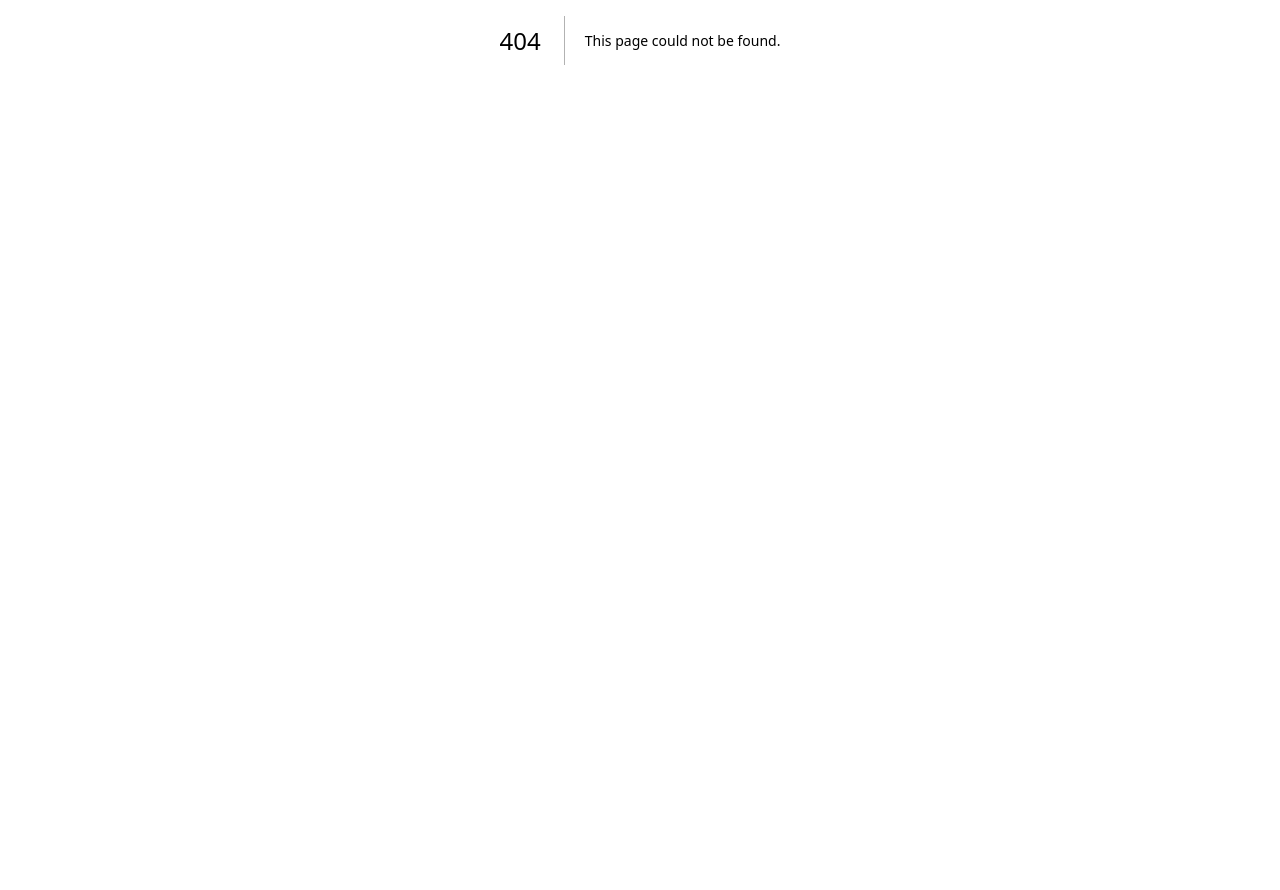
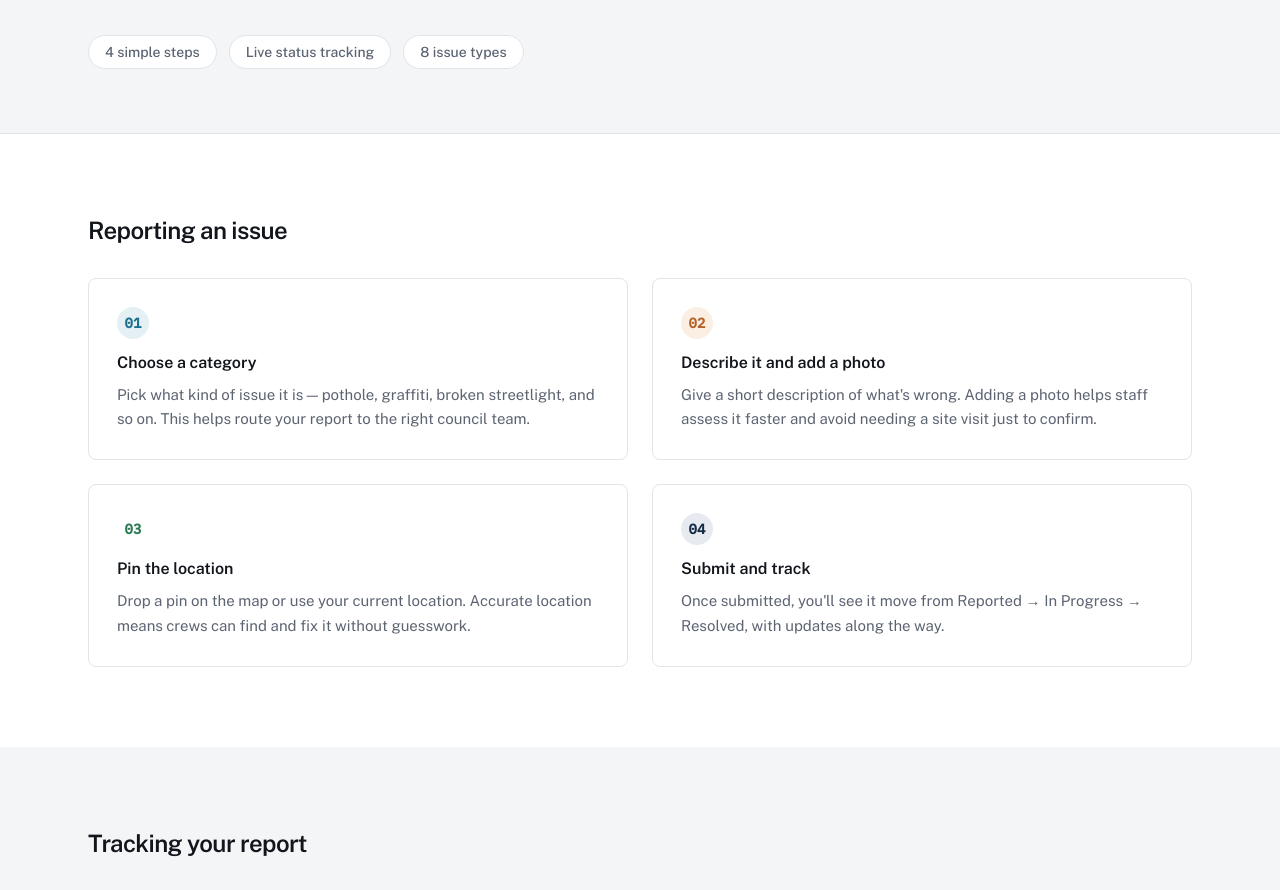
Before and after one commit to jennienguyen03/Group-3---Local-Government-Service-, a Next.js app: page /HowItWorks in a window 1280 px wide. Before the commit this address had no page. Shown: the part 360-1250 px from the top of the page. Before the commit the page ends 800 px from the top, so only its background shows below. Built offline with nearby package versions, Linux system fonts and the light colour scheme.

Commit message:
Added How it works page with added css

```diff
--- /dev/null
+++ b/src/app/HowItWorks/page.tsx
@@ -0,0 +1,214 @@
+import Link from "next/link";
+import { LandingNavbar } from "~/components/LandingNavbar";
+import {
+  IconPothole,
+  IconGraffiti,
+  IconDumping,
+  IconPlayground,
+  IconStreetlight,
+  IconVegetation,
+  IconWaterLeak,
+  IconFootpath,
+} from "~/components/IssueTypeIcon";
+
+const ISSUE_TYPES = [
+  { type: "POTHOLE", label: "Pothole", Icon: IconPothole },
+  { type: "GRAFFITI", label: "Graffiti", Icon: IconGraffiti },
+  { type: "ILLEGAL_DUMPING", label: "Illegal dumping", Icon: IconDumping },
+  { type: "DAMAGED_PLAYGROUND_EQUIPMENT", label: "Playground damage", Icon: IconPlayground },
+  { type: "BROKEN_STREETLIGHT", label: "Broken streetlight", Icon: IconStreetlight },
+  { type: "OVERGROWN_VEGETATION", label: "Overgrown vegetation", Icon: IconVegetation },
+  { type: "WATER_LEAK", label: "Water leak", Icon: IconWaterLeak },
+  { type: "FOOTPATH_DAMAGE", label: "Footpath damage", Icon: IconFootpath },
+];
+
+// The four steps a resident goes through to file a report — each gets its own color
+const REPORT_STEPS = [
+  {
+    number: "01",
+    title: "Choose a category",
+    copy: "Pick what kind of issue it is — pothole, graffiti, broken streetlight, and so on. This helps route your report to the right council team.",
+    color: "var(--brand-accent)",
+    bg: "var(--status-progress-bg)",
+  },
+  {
+    number: "02",
+    title: "Describe it and add a photo",
+    copy: "Give a short description of what's wrong. Adding a photo helps staff assess it faster and avoid needing a site visit just to confirm.",
+    color: "var(--status-open)",
+    bg: "var(--status-open-bg)",
+  },
+  {
+    number: "03",
+    title: "Pin the location",
+    copy: "Drop a pin on the map or use your current location. Accurate location means crews can find and fix it without guesswork.",
+    color: "var(--status-resolved)",
+    bg: "var(--status-resolved-bg)",
+  },
+  {
+    number: "04",
+    title: "Submit and track",
+    copy: "Once submitted, you'll see it move from Reported → In Progress → Resolved, with updates along the way.",
+    color: "var(--brand-navy)",
+    bg: "var(--brand-navy-bg)",
+  },
+];
+
+// The three statuses a report moves through after submission
+const STATUS_STEPS = [
+  {
+    label: "Reported",
+    color: "var(--status-open)",
+    bg: "var(--status-open-bg)",
+    copy: "Your report is in the system and visible to council staff.",
+  },
+  {
+    label: "In progress",
+    color: "var(--status-progress)",
+    bg: "var(--status-progress-bg)",
+    copy: "Council staff have picked it up, assessed it, and started the fix.",
+  },
+  {
+    label: "Resolved",
+    color: "var(--status-resolved)",
+    bg: "var(--status-resolved-bg)",
+    copy: "The issue is fixed. You'll be notified, and it stays on record.",
+  },
+];
+
+// shared card style so every card on this page looks the same
+const CARD = "rounded-lg border border-border bg-surface p-7 transition-shadow hover:shadow-sm";
+
+export default function HowItWorksPage() {
+  return (
+    <>
+      <LandingNavbar />
+
+      <main className="flex-1 bg-background">
+        {/* Intro */}
+        <section className="mx-auto max-w-6xl px-6 pt-20 pb-16 md:pt-28">
+          <h1 className="max-w-3xl text-5xl font-bold leading-[1.05] tracking-tight text-brand-accent md:text-6xl">
+            How it works
+          </h1>
+          <p className="mt-5 text-lg font-semibold text-text-primary md:text-xl">
+            Report anything broken in minutes
+          </p>
+          <p className="mt-4 max-w-2xl text-base leading-relaxed text-text-secondary md:text-lg">
+            Smart Civic connects residents directly to council staff. Report
+            an issue in a couple of minutes, and follow it the whole way
+            through to resolved.
+          </p>
+
+          {/* Quick stats row for visual interest + a preview of the page */}
+          <div className="mt-8 flex flex-wrap gap-3">
+            <span className="rounded-full border border-border bg-surface px-4 py-1.5 text-sm font-medium text-text-secondary">
+              4 simple steps
+            </span>
+            <span className="rounded-full border border-border bg-surface px-4 py-1.5 text-sm font-medium text-text-secondary">
+              Live status tracking
+            </span>
+            <span className="rounded-full border border-border bg-surface px-4 py-1.5 text-sm font-medium text-text-secondary">
+              8 issue types
+            </span>
+          </div>
+        </section>
+
+        {/* Step-by-step reporting flow */}
+        <section className="border-t border-border bg-surface">
+          <div className="mx-auto max-w-6xl px-6 py-20">
+            <h2 className="text-2xl font-semibold tracking-tight text-text-primary">
+              Reporting an issue
+            </h2>
+            <div className="mt-8 grid gap-6 md:grid-cols-2">
+              {REPORT_STEPS.map((step) => (
+                <div key={step.number} className={CARD}>
+                  <span
+                    className="flex h-8 w-8 items-center justify-center rounded-full font-mono text-sm font-semibold"
+                    style={{ color: step.color, background: step.bg }}
+                  >
+                    {step.number}
+                  </span>
+                  <h3 className="mt-3 text-base font-semibold text-text-primary">
+                    {step.title}
+                  </h3>
+                  <p className="mt-2 text-[15px] leading-relaxed text-text-secondary">
+                    {step.copy}
+                  </p>
+                </div>
+              ))}
+            </div>
+          </div>
+        </section>
+
+        {/* Status tracking */}
+        <section className="mx-auto max-w-6xl px-6 py-20">
+          <h2 className="text-2xl font-semibold tracking-tight text-text-primary">
+            Tracking your report
+          </h2>
+          <div className="mt-8 grid gap-6 md:grid-cols-3">
+            {STATUS_STEPS.map((step, i) => (
+              <div key={step.label} className={CARD}>
+                <div className="flex items-center gap-3">
+                  <span
+                    className="flex h-8 w-8 items-center justify-center rounded-full font-mono text-sm font-semibold"
+                    style={{ color: step.color, background: step.bg }}
+                  >
+                    {i + 1}
+                  </span>
+                  <span className="text-base font-semibold text-text-primary">
+                    {step.label}
+                  </span>
+                </div>
+                <p className="mt-3 text-[15px] leading-relaxed text-text-secondary">
+                  {step.copy}
+                </p>
+              </div>
+            ))}
+          </div>
+        </section>
+
+        {/* What you can report */}
+        <section className="border-t border-border bg-surface">
+          <div className="mx-auto max-w-6xl px-6 py-20">
+            <h2 className="text-2xl font-semibold tracking-tight text-text-primary">
+              What you can report
+            </h2>
+            <div className="mt-8 grid grid-cols-2 gap-4 sm:grid-cols-4">
+              {ISSUE_TYPES.map(({ type, label, Icon }) => (
+                <div
+                  key={type}
+                  className="flex flex-col items-start gap-3 rounded-lg border border-border bg-surface p-5 transition-shadow hover:shadow-sm"
+                >
+                  <Icon className="h-6 w-6 shrink-0 text-brand-accent" />
+                  <span className="text-base font-medium text-text-primary">
+                    {label}
+                  </span>
+                </div>
+              ))}
+            </div>
+          </div>
+        </section>
+
+        {/* Closing CTA */}
+        <section className="border-t border-border bg-brand-navy">
+          <div className="mx-auto flex max-w-6xl flex-col items-start gap-4 px-6 py-16 sm:flex-row sm:items-center sm:justify-between">
+            <div>
+              <h2 className="text-2xl font-semibold text-white">
+                Ready to report something?
+              </h2>
+              <p className="mt-1 text-base text-white/70">
+                It takes under two minutes.
+              </p>
+            </div>
+            <Link
+              href="/"
+              className="rounded-md bg-white px-5 py-3 text-sm font-medium text-brand-navy transition-colors hover:bg-white/90"
+            >
+              Home
+            </Link>
+          </div>
+        </section>
+      </main>
+    </>
+  );
+}
--- a/src/app/globals.css
+++ b/src/app/globals.css
@@ -19,7 +19,7 @@
   --status-progress: #1c6e8c;
   --status-progress-bg: #e4f0f4;
   --status-resolved: #2c7a52;
-  --status-resolved-bg: #e5f3ea;
+  --brand-navy-bg: #e7ebf1;
 }
 
 @theme inline {
@@ -38,6 +38,7 @@
   --color-status-progress-bg: var(--status-progress-bg);
   --color-status-resolved: var(--status-resolved);
   --color-status-resolved-bg: var(--status-resolved-bg);
+  --color-brand-navy-bg: var(--brand-navy-bg);
   --font-sans: var(--font-public-sans);
   --font-mono: var(--font-plex-mono);
 }
```
